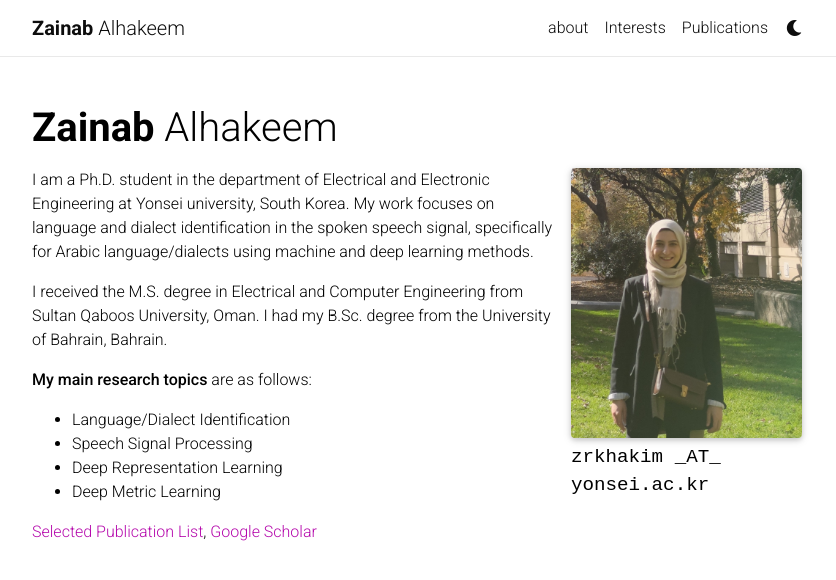
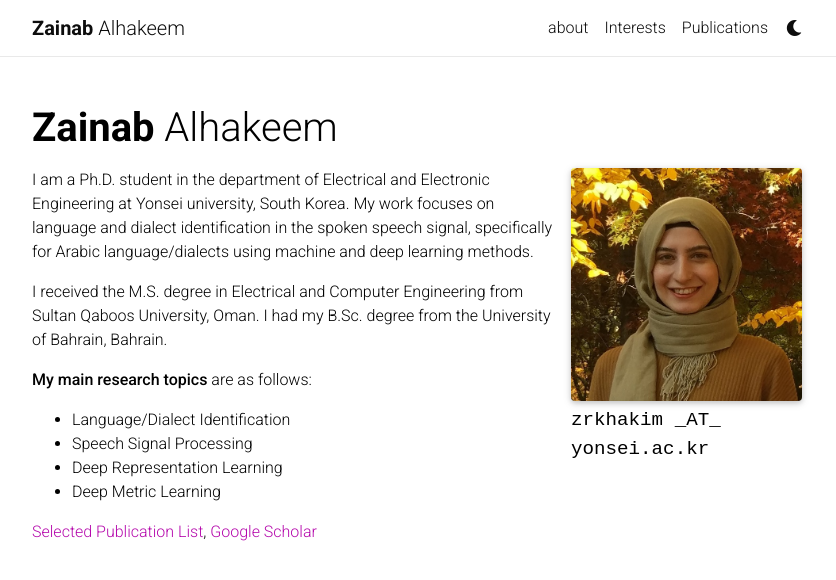
Before and after one commit to zrkhakim/zrkhakim.github.io, a Jekyll site: the page built from _pages/about.md, in a window 1280 px wide. Shown: the top 580 px of the page, without its empty margins (223-1059 px from the left). Built offline with Jekyll 4.4.1, drawn with Linux system fonts in a browser that asks for light colours; nearby versions of some CDN libraries; a style sheet for code colours, icons or effects is not loaded.

Commit message:
Update about.md

```diff
--- a/_pages/about.md
+++ b/_pages/about.md
@@ -6,7 +6,7 @@ description:
 
 profile:
   align: right
-  image: meUSA3-3.jpg
+  image: meKorea.jpg
   address: >
     <p>zrkhakim _AT_ yonsei.ac.kr</p>
 
```
